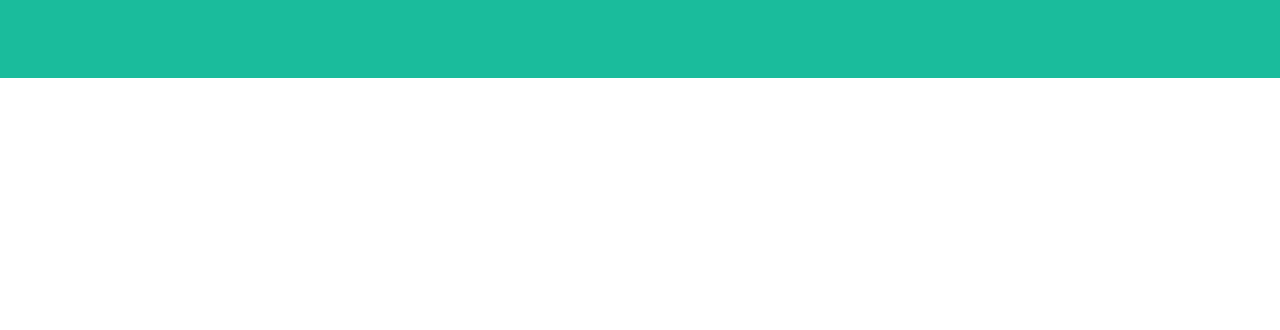
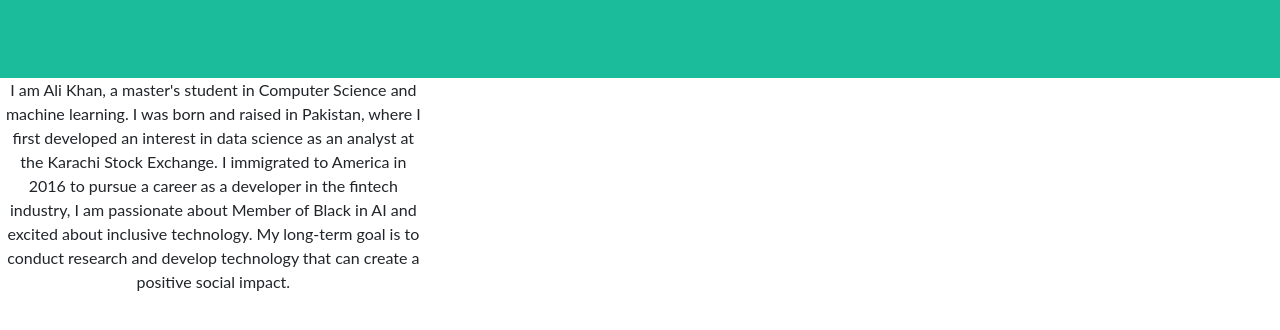
Before and after one commit to somnamubulist/somnambulist.github.io, a plain HTML site: page index.html in a window 1280 px wide. Shown: the part 358-688 px from the top of the page. Drawn offline with Linux system fonts and the light colour scheme.

Commit message:
Update index.html

```diff
--- a/index.html
+++ b/index.html
@@ -33,10 +33,11 @@
                 <p class="masthead-subheading font-weight-light mb-0">Machine Learning Master's Student</p>
             </div>
         </header>
+
         <section class="text-center">
 
             <div class="col-md-6 col-lg-4 mb-5">
-                <!-- put your bio paragraph here; remember to use the correct html tags -->
+                <p>I am Ali Khan, a master's student in Computer Science and machine learning. I was born and raised in Pakistan, where I first developed an interest in data science as an analyst at the Karachi Stock Exchange. I immigrated to America in 2016 to pursue a career as a developer in the fintech industry, I am passionate about Member of Black in AI and excited about inclusive technology. My long-term goal is to conduct research and develop technology that can create a positive social impact.</p>
 
             </div>
         </section>
```
